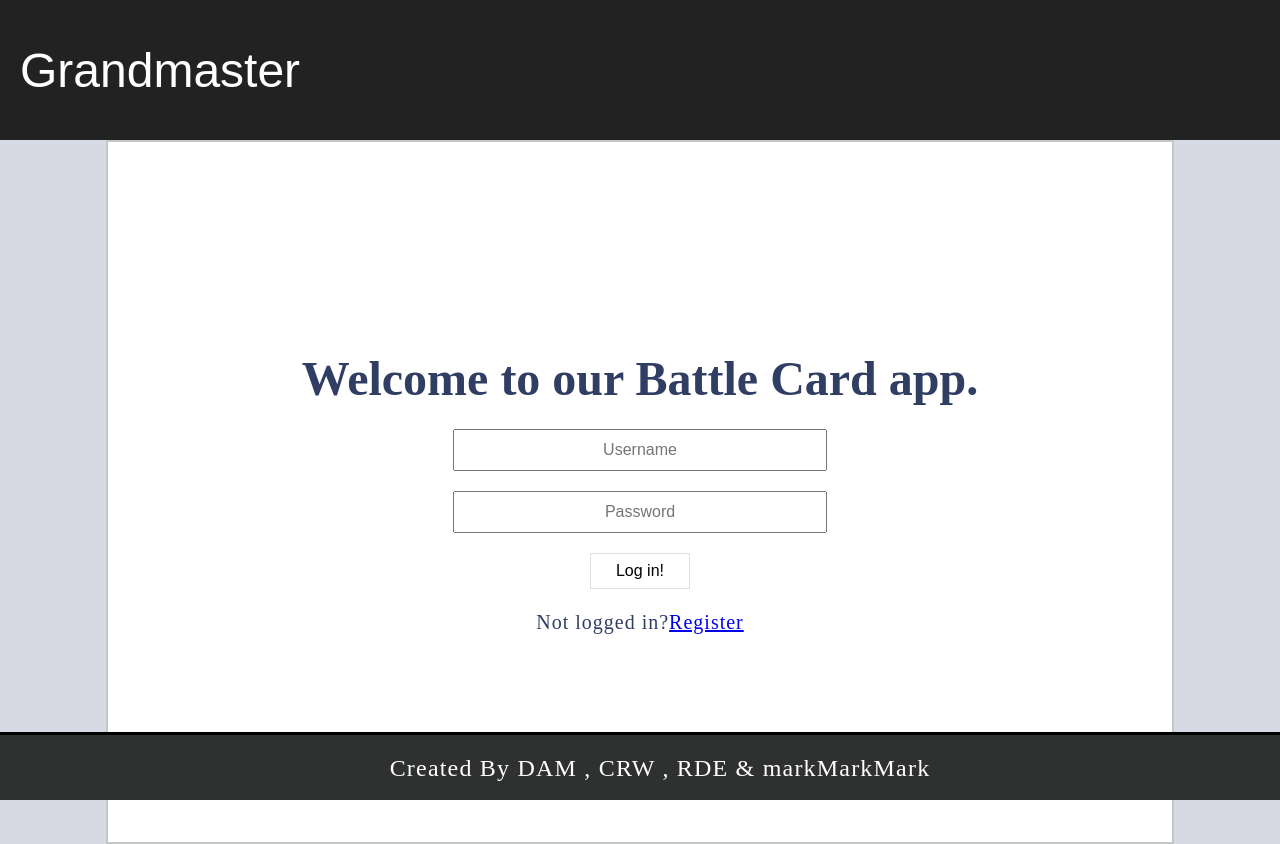
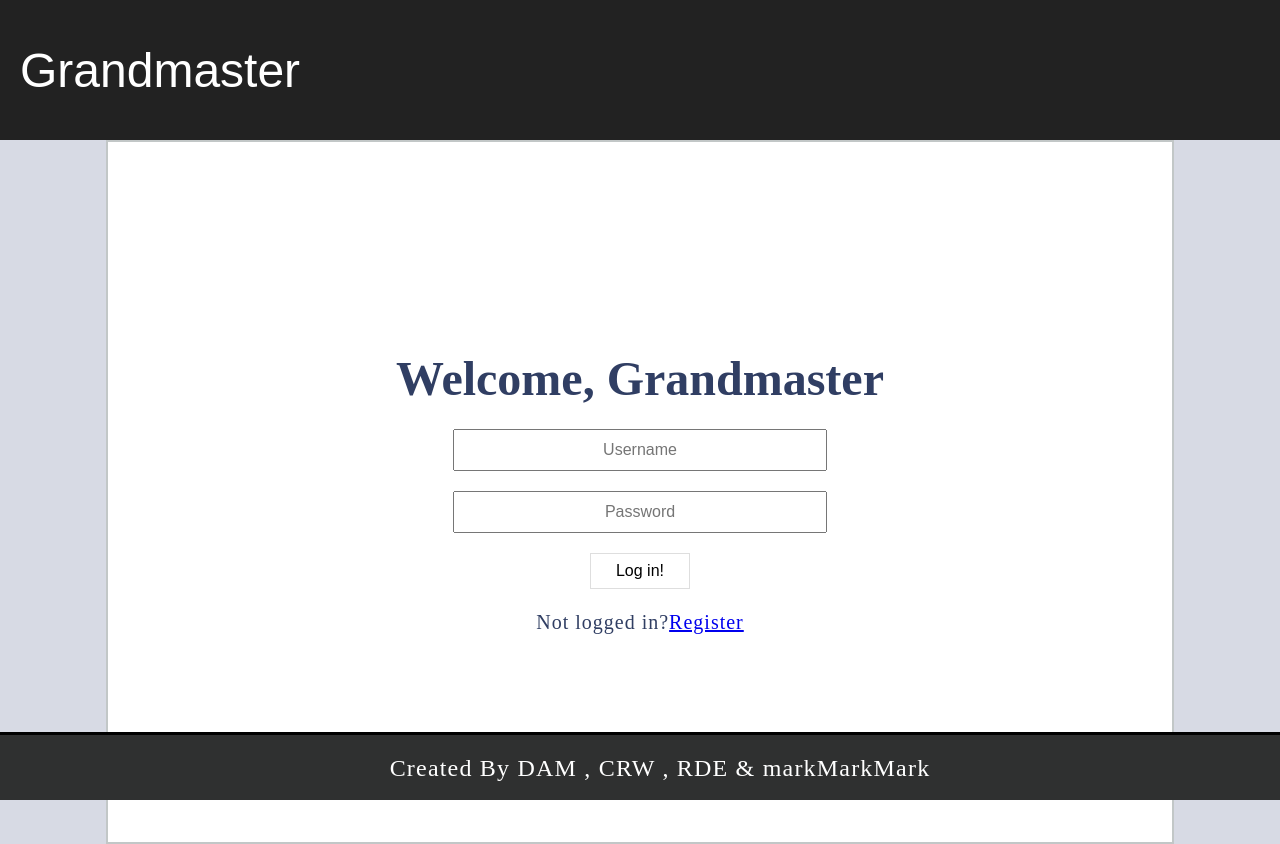
Before and after one commit to hewhowearspants/Grandmaster-io, a React (Create React App) app in the folder client/: page / in a window 1280 px wide. Built offline with nearby package versions, Linux system fonts and the light colour scheme; no server answers.

Commit message:
change login screen welcome message, remove scratch code

```diff
--- a/client/src/components/Home.jsx
+++ b/client/src/components/Home.jsx
@@ -8,7 +8,7 @@ import Login from './Login';
 const Home = (props) => {
     return(
         <div className="home">
-            <h1> Welcome to our Battle Card app. </h1>
+            <h1>Welcome, Grandmaster</h1>
             <ul>
                 <li><Login handleLoginSubmit={props.handleLoginSubmit} /></li>
                 <li>Not logged in? <Link to ='/register'>Register</Link></li>
```
Also changed, not shown: client/src/components/UserCards.jsx (+0 -7 lines).
